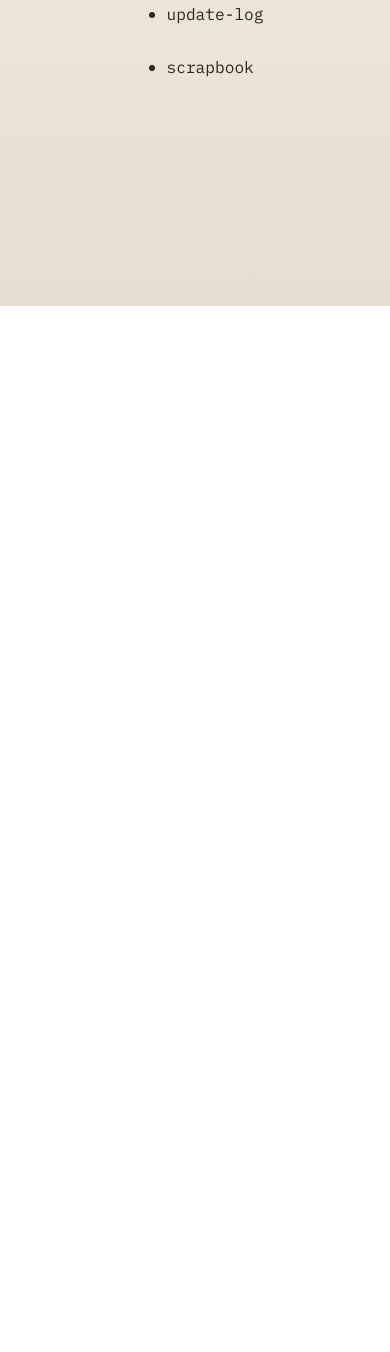
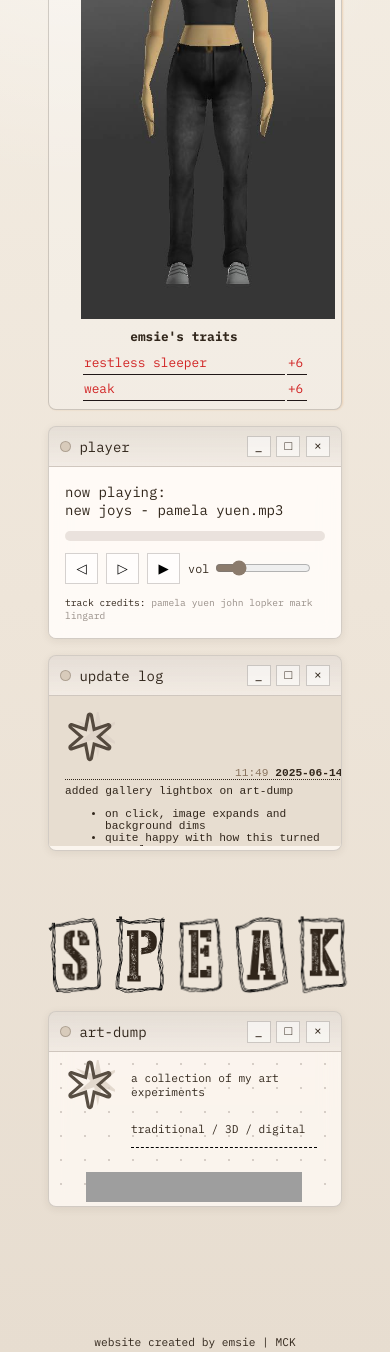
Before and after one commit to mollyckane/neocities-emsie-art, a plain HTML site: page index.html in a window 390 px wide. Shown: the part 538-1890 px from the top of the page. Before the commit the page ends 844 px from the top, so only its background shows below. Drawn offline with nearby package versions, Linux system fonts and the light colour scheme.

Commit message:
Redesign homepage layout and add Zomboid panel
Reworks `index.html` into a new grid-based desktop layout with a "currently playing" Project Zomboid section, embedded update log/art-dump windows, letterpress snippet link, and site footer. Updates `style.css` to support the new structure, responsive behavior, and revised window/icon styling, while dropping old draggable-window interaction patterns. Also adds the new Project Zomboid character image asset and refreshes interests on `pages/about.html` with additional music and games.

```diff
--- a/index.html
+++ b/index.html
@@ -20,7 +20,7 @@
       <p>in progress . . .</p>
   </div>
   <section class="wip-page">
-    <p>please excuse me while <br>i construct my site
+    <!-- <p>please excuse me while <br>i construct my site
       <br>but while you're here... you can check out my other pages:
       <ul>
         <li class="glow-text"><a href="/pages/art-dump.html">art-dump</a></li>
@@ -32,18 +32,15 @@
         <li><a href="/pages/update-log.html">update-log</a></li>
         <li><a href="/pages/scrapbook.html">scrapbook</a></li>
       </ul>
-    </p>
+    </p> -->
 
   </section>
+  <section class="desktop-new">
 
-
-  <!-- <main class="desktop" id="main">
-
-
-    <div class="desktop-icons" aria-hidden="true">
+    <!-- sidebar icons -->
+    <div class="desktop-icons" aria-hidden="true" style="grid-area: 1 / 1 / 2 / 2;">
       <div class="icon"><div class="icon-glyph" id="aboutBtn">✶</div>about</div>
-      <div class="icon"><div class="icon-glyph">♫</div>music</div>
-      <div class="icon"><div class="icon-glyph">✉</div><a href="https://users4.smartgb.com/g/g.php?a=s&i=g44-83576-34">guestbook</a></div>
+      <!-- <div class="icon"><div class="icon-glyph">✉</div><a href="https://users4.smartgb.com/g/g.php?a=s&i=g44-83576-34">guestbook</a></div> -->
       <div class="icon"><a href="/pages/art-dump.html"><div class="icon-glyph">✎</div></a>art</div>
     </div>
 
@@ -54,50 +51,92 @@
       </div>
     </div>
 
-    <section class="window tall" data-window style="left: 28vw; top: 7.5rem; z-index: 4;">
-      <header class="window-header" data-drag-handle>
-        <div class="window-title"><span class="window-dot"></span> home</div>
-        <div class="window-controls">
-          <button type="button" aria-label="Minimize">_</button>
-          <button type="button" aria-label="Maximize">□</button>
-          <button type="button" aria-label="Close">×</button>
-        </div>
-      </header>
-      <div class="window-body">
-        <div class="hero-etch">
-          <img src="hero-image.jpg">
-        </div>
-        <p class="lede">the way my heart beats inside me,<br>
-        every day, every hour<br>
-      and im breathing still.</p>
+    <!--  currently playing  -->
+    <div class="currently-playing" style="grid-area: 1 / 2 / 4 / 3;">
+      <div class="currently-playing-info">
+        <p>currently playing:
+        <p class="currently-playing-game-title">project zomboid</p></p>
       </div>
-    </section>
 
-    <---------- a quiet room section ---------
-    <section class="window medium" data-window style="left: 9rem; top: 11rem; z-index: 6;">
-      <header class="window-header" data-drag-handle>
-        <div class="window-title"><span class="window-dot"></span> about this place</div>
-        <div class="window-controls">
-          <button type="button" aria-label="Minimize">_</button>
-          <button type="button" aria-label="Maximize">□</button>
-          <button type="button" aria-label="Close">×</button>
-        </div>
-      </header>
-      <div class="window-body">
-        <----------- a quiet room ----------
-        <h2 class="section-title">a quiet room</h2>
-        <p class="note">i'm just a girl trying to find a place to fit in, creating and dilly-dallying, trying to view every day as a blessing rather than a curse &lt;3</p>
-        <ul class="link-list">
-          <li><a href="#" target="_blank" rel="noopener noreferrer">a stuffed specimen...</a></li>
-          <li><a href="pages/thoughts.html" target="_blank" rel="thoughts" class="glow-text">a void of particles...</a></li>
-          <li><a href="pages/letterpress.html" target="_blank" rel="letterpress" class="glow-text">a letterpress set...</a></li>
-        </ul>
+      <div class="currently-playing-grid">
+        <img src="/images/Project Zomboid Me as a Character.jpg">
+        <table>
+          <tr>
+            <th>emsie's traits</th>
+          </tr>
+          <tr style="color: rgb(209, 35, 35);">
+            <td>restless sleeper</td>
+            <td>+6</td>
+          </tr>
+          <tr style="color: rgb(209, 35, 35);">
+            <td>weak</td>
+            <td>+6</td>
+          </tr>
+          <tr style="color: rgb(209, 35, 35);">
+            <td>short of breath</td>
+            <td>+5</td>
+          </tr>
+          <tr style="color: rgb(209, 35, 35);">
+            <td>agoraphobic</td>
+            <td>+4</td>
+          </tr>
+          <tr style="color: rgb(209, 35, 35);">
+            <td>slow healer</td>
+            <td>+3</td>
+          </tr>
+          <tr style="color: rgb(209, 35, 35);">
+            <td>clumsy</td>
+            <td>+2</td>
+          </tr>
+          <tr style="color: rgb(209, 35, 35);">
+            <td>short sighted</td>
+            <td>+2</td>
+          </tr>
+          <tr style="color: rgb(209, 35, 35);">
+            <td>weak stomach</td>
+            <td>+2</td>
+          </tr>
+          <tr style="color: rgb(34, 187, 72);">
+            <td>low thirst</td>
+            <td>-2</td>
+          </tr>
+          <tr style="color: rgb(34, 187, 72);">
+            <td>nutritionist</td>
+            <td>-2</td>
+          </tr>
+          <tr style="color: rgb(34, 187, 72);">
+            <td>organised</td>
+            <td>-4</td>
+          </tr>
+          <tr style="color: rgb(34, 187, 72);">
+            <td>resilient</td>
+            <td>-4</td>
+          </tr>
+          <tr style="color: rgb(34, 187, 72);">
+            <td>tinkerer</td>
+            <td>-4</td>
+          </tr>
+          <tr style="color: rgb(34, 187, 72);">
+            <td>gymnast</td>
+            <td>-5</td>
+          </tr>
+          <tr style="color: rgb(34, 187, 72);">
+            <td>fast learner</td>
+            <td>-6</td>
+          </tr>
+          <tr style="color: rgb(34, 187, 72);">
+            <td>keen hearing</td>
+            <td>-6</td>
+          </tr>
+          <tr style="text-align: left; font-weight: bold; font-size: 1rem;">
+            <td style="border-bottom: 1px solid transparent;padding-top: 1rem;">points to spend: 0</td>
+          </tr>
+        </table>
       </div>
-    </section>
+    </div>
 
-    <-------- music player section --------
-    <section class="window small" data-window style="left: 62vw; top: 9rem; z-index: 7;">
-      <header class="window-header" data-drag-handle>
+    <div class="window small" style="grid-area: 1 / 3 / 2 /4;">
+      <header class="window-header">
         <div class="window-title"><span class="window-dot"></span> player</div>
         <div class="window-controls">
           <button type="button" aria-label="Minimize">_</button>
@@ -131,126 +170,47 @@
           <span style="font-size:0.6rem;color:inherit;">track credits: <a href="https://freemusicarchive.org/music/pamela-yuen/contact" target="_blank">pamela yuen</a> <a href="https://freemusicarchive.org/music/john-lopker/contact" target="_blank">john lopker</a> <a href="https://freemusicarchive.org/music/mark-lingard/contact" target="_blank">mark lingard</a></span>
         </div>
       </div>
-    </section>
+    </div>
 
-    <------- links + stamps section --------
-    <section class="window small" data-window style="left: 55vw; top: 27rem; z-index: 3;">
-      <header class="window-header" data-drag-handle>
-        <div class="window-title"><span class="window-dot"></span> links + stamps</div>
+    <div class="window small" style="grid-area: 2 / 3 / 3 /4; height: 100%;">
+      <header class="window-header">
+        <div class="window-title"><span class="window-dot"></span><a href="/pages/update-log.html" target="_blank">update log</a></div>
         <div class="window-controls">
           <button type="button" aria-label="Minimize">_</button>
           <button type="button" aria-label="Maximize">□</button>
           <button type="button" aria-label="Close">×</button>
         </div>
       </header>
-      <div class="window-body">
-        <div class="stamp-row">
-          <div class="stamp"><a href="/pages/art-dump.html" style="text-decoration: none;">art log</a></div>
-          <div class="stamp">shrines</div>
-          <div class="stamp"><a href="https://users4.smartgb.com/g/g.php?a=s&i=g44-83576-34"></a>guestbook</a></div>
-          <div class="stamp"><a href="pages/scrapbook.html">scrapbook</a></div>
-        </div>
-        <p class="credits">[88x31] buttons, friend links, fav games, tiny obsessions incoming.</p>
+      <iframe src="/pages/update-log.html" frameborder="0" height="100%" width="100%"></iframe>
+    </div>
+
+    <a href="/pages/letterpress.html" style="grid-area: 3 / 3 / 4 / 4;">
+      <div class="letterpress-snippet-container">
+        <img src="/images/letterpress/S@2x.png">
+        <img src="/images/letterpress/P@2x.png">
+        <img src="/images/letterpress/E@2x.png">
+        <img src="/images/letterpress/A@2x.png">
+        <img src="/images/letterpress/K@2x.png">
       </div>
-    </section>
+    </a>
 
-    <section></section>
 
-    <------- status section -------
-    <section class="window small" data-window style="left: 20vw; top: 29rem; z-index: 5;">
-      <header class="window-header" data-drag-handle>
-        <div class="window-title"><span class="window-dot"></span> status</div>
+    <div class="window art-dump-snippet">
+      <header class="window-header">
+        <div class="window-title"><span class="window-dot"></span><a href="/pages/art-dump.html" target="_blank">art-dump</a></div>
         <div class="window-controls">
           <button type="button" aria-label="Minimize">_</button>
           <button type="button" aria-label="Maximize">□</button>
           <button type="button" aria-label="Close">×</button>
         </div>
       </header>
-      <-- status box content --
-      <div class="window-body">
-        <div class="status-box">
-          currently thinking about: stipple textures, stars, the moon and pages that feel like rooms.
-        </div>
-        <ul class="mini-list" style="margin-top: 1rem;">
-          <li><a href="/pages/update-log.html" target="_blank">update log</a></li>
+      <iframe src="/pages/art-dump.html" frameborder="0" height="100%" width="100%"></iframe>
+    </div>
+  </section>
 
-
-        </ul>
-      </div>
-    </section>
-  </main>
-
-  ------ buttons banner --------
-  <div class="marquee-wrap" aria-label="Scrolling stamps banner">
-    <div class="marquee">
-      <div class="marquee-item">black tea addict</div>
-      <div class="marquee-item">draggable windows</div>
-      <div class="marquee-item">tiny relics & dusty links</div>
-      <div class="marquee-item">UTC +1</div>
-      <div class="marquee-item">old web forever</div>
-      <div class="marquee-item">guestbook coming soon</div>
-      <div class="marquee-item">black tea addict</div>
-      <div class="marquee-item">draggable windows</div>
-      <div class="marquee-item">tiny relics & dusty links</div>
-      <div class="marquee-item">UTC +1</div>
-      <div class="marquee-item">old web forever</div>
-      <div class="marquee-item">guestbook coming soon</div>
-      <div class="marquee-item"><img src="https://i.postimg.cc/pdd3rCQ5/winkingyawningbunny.gif" style="width:17px;height:23px;border:none;background:none;"></div>
-    </div>
-  </div> -->
-
-  <!-- <script>
-    (() => {
-      const windows = Array.from(document.querySelectorAll('[data-window]'));
-      let z = 20;
-
-      function bringToFront(win) {
-        z += 1;
-        win.style.zIndex = z;
-      }
-
-      windows.forEach((win) => {
-        const handle = win.querySelector('[data-drag-handle]');
-        if (!handle) return;
-
-        const controls = win.querySelectorAll('.window-controls button');
-        controls.forEach((button) => {
-          button.addEventListener('click', () => bringToFront(win));
-        });
-
-        win.addEventListener('mousedown', () => bringToFront(win));
-
-        handle.addEventListener('pointerdown', (event) => {
-          if (window.innerWidth <= 900) return;
-          if (event.target.closest('.window-controls')) return;
-          bringToFront(win);
-          const rect = win.getBoundingClientRect();
-          const offsetX = event.clientX - rect.left;
-          const offsetY = event.clientY - rect.top;
-          handle.setPointerCapture(event.pointerId);
-
-          const move = (moveEvent) => {
-            const maxX = window.innerWidth - rect.width - 12;
-            const maxY = window.innerHeight - rect.height - 54;
-            const nextX = Math.min(Math.max(12, moveEvent.clientX - offsetX), Math.max(12, maxX));
-            const nextY = Math.min(Math.max(12, moveEvent.clientY - offsetY), Math.max(12, maxY));
-            win.style.left = `${nextX}px`;
-            win.style.top = `${nextY}px`;
-          };
-
-          const up = () => {
-            handle.removeEventListener('pointermove', move);
-            handle.removeEventListener('pointerup', up);
-            handle.removeEventListener('pointercancel', up);
-          };
-
-          handle.addEventListener('pointermove', move);
-          handle.addEventListener('pointerup', up);
-          handle.addEventListener('pointercancel', up);
-        });
-      });
-    })();
-  </script> -->
+  <footer>
+    website created by emsie | MCK
+  </footer>
   <script src="javascript/extra.js"></script>
 </body>
 </html>
--- a/pages/about.html
+++ b/pages/about.html
@@ -46,8 +46,8 @@
             </ul>
             <span>interests:</span>
             <ul style="list-style:square;list-style-position: inside;padding-left: 0;">
-                <li><b>music:</b> the weeknd, sws, sleep token, oklou, crystal castles</li>
-                <li><b>games:</b> rf4, animal crossing, stardew, satisfactory</li>
+                <li><b>music:</b> the weeknd, sws, sleep token, oklou, crystal castles, foals</li>
+                <li><b>games:</b> rf4, animal crossing, stardew, satisfactory, planet zoo, project zomboid</li>
                 <li><b>food:</b> prawns, chocolate fudge brownies, caramel, haagen dazs praline & cream</li>
             </ul>
         </section>
--- a/style.css
+++ b/style.css
@@ -78,6 +78,13 @@ body::before {
     mix-blend-mode: multiply;
 }
 
+footer{
+    font-size: 0.7rem;
+    width: 100vw;
+    margin: 3rem auto 0.5rem auto;
+    text-align: center;
+}
+
 .body-dark{
     background:
         radial-gradient(circle at 20% 20%, rgba(59, 54, 43, 0.527), transparent 22%),
@@ -140,6 +147,181 @@ a{
     /* grid-template-columns: 100px repeat(4, auto);
     grid-template-rows: auto repeat(2, auto); */
 }
+
+.desktop-new{
+    display: grid;
+    grid-template-columns: 80px 2fr repeat(3, 1fr);
+    grid-template-rows: auto;
+    padding: 3rem;
+    gap: 1rem;
+    row-gap: 1rem;
+}
+div.currently-playing{
+    font-size: 0.8rem;
+    display: flex;
+    flex-direction: column;
+    border: 1px solid var(--color-border);
+    box-shadow: 1px 0px 2px rgba(209, 105, 0, 0.18) ;
+    border-radius: var(--radius-md);
+    height: fit-content;
+    max-height: 700px;
+    width: 700px;
+    background: rgba(255, 255, 255, 0.226);
+    padding: 2rem;
+}
+
+div .currently-playing-info{
+    display: flex;
+    gap: 1rem;
+}
+
+.currently-playing-game-title{
+    height: 31px;
+    width: 105px;
+    margin: 1rem 0;
+    place-items: center;
+    border: 1px solid rgba(49, 38, 27, 0.18);
+    background: linear-gradient(180deg, #fffdf8, #efe6db);
+    font-size: 10px;
+    text-align: center;
+    box-shadow: var(--shadow-sm);
+    padding: 0.5rem 1rem;
+}
+.currently-playing-game-title:hover{
+    transform: translateY(-1px);
+    color: rgb(180, 21, 21);
+}
+
+.currently-playing p{
+    padding: 0.5rem 0;
+}
+
+.currently-playing img{
+    max-height: 500px;
+    align-self: flex-end;
+}
+
+.currently-playing-grid{
+    display: grid;
+    grid-template-columns: 1fr 2fr;
+    gap: 1rem;
+}
+
+.currently-playing-grid table{
+    height: fit-content;
+    width: 100%;
+}
+
+.currently-playing-grid tr,
+.currently-playing-grid td {
+    height: 1.5rem;
+    border-bottom: 1px solid rgb(32, 23, 23);
+}
+
+.letterpress-snippet-container{
+    margin-top: 3rem;
+    display: flex;
+    gap: 0.5rem;
+    justify-content: space-between;
+    align-items: center;
+}
+
+.letterpress-snippet-container img{
+    height: 5rem;
+    margin: 0;
+    cursor: pointer;
+}
+
+.letterpress-snippet-container img:hover{
+    rotate: 10deg;
+    transition: linear 10ms;
+}
+
+.window.art-dump-snippet{
+    grid-area: 1 / 4 / 4 / 6;
+    height: 100%;
+}
+
+
+.window {
+    width: min(32rem, calc(100vw - 2rem));
+    height: fit-content;
+    background: var(--color-surface);
+    border: 1px solid var(--color-border);
+    box-shadow: var(--shadow-sm);
+    backdrop-filter: blur(10px);
+    -webkit-backdrop-filter: blur(10px);
+    border-radius: var(--radius-md);
+    overflow: hidden;
+}
+
+.window.small {
+    width: min(20rem, calc(100vw - 2rem));
+}
+
+.window.medium {
+    width: min(26rem, calc(100vw - 2rem));
+}
+
+.window.tall .window-body {
+    min-height: 14rem;
+}
+
+.window-header {
+    display: flex;
+    align-items: center;
+    justify-content: space-between;
+    gap: var(--space-3);
+    padding: 0.55rem 0.7rem;
+    background: linear-gradient(180deg, rgba(115, 100, 84, 0.16), rgba(115, 100, 84, 0.07));
+    border-bottom: 1px solid var(--color-divider);
+}
+
+.window-title {
+    display: flex;
+    align-items: center;
+    gap: var(--space-2);
+    min-width: 0;
+    font-size: var(--text-sm);
+    text-transform: lowercase;
+}
+
+.window-dot {
+    width: 0.7rem;
+    height: 0.7rem;
+    border-radius: 999px;
+    border: 1px solid rgba(49, 38, 27, 0.25);
+    background: #d8cbbb;
+    flex: none;
+}
+
+.window-controls {
+    display: flex;
+    gap: 0.35rem;
+    flex: none;
+}
+
+.window-controls button {
+    width: 1.5rem;
+    height: 1.35rem;
+    border: 1px solid rgba(49, 38, 27, 0.22);
+    background: rgba(255, 255, 255, 0.55);
+    color: var(--color-text);
+    font-family: var(--font-body);
+    font-size: 0.8rem;
+    line-height: 1;
+}
+
+.window-controls button:hover {
+    background: rgba(255, 255, 255, 0.9);
+}
+
+.window-body {
+    padding: var(--space-4);
+    background: rgba(255, 252, 248, 0.76);
+    min-height: 7rem;
+}
+
 
 header.header{
     /* position: absolute; */
@@ -212,94 +394,6 @@ img[src$=".svg"] {
     display: flex;
     justify-content: space-between;
     align-items: center;
-}
-
-
-.window {
-    width: min(32rem, calc(100vw - 2rem));
-    background: var(--color-surface);
-    border: 1px solid var(--color-border);
-    box-shadow: var(--shadow-md);
-    backdrop-filter: blur(10px);
-    -webkit-backdrop-filter: blur(10px);
-    border-radius: var(--radius-md);
-    height: fit-content;
-    overflow: hidden;
-}
-
-.window.small {
-    width: min(20rem, calc(100vw - 2rem));
-}
-
-.window.medium {
-    width: min(26rem, calc(100vw - 2rem));
-}
-
-.window.tall .window-body {
-    min-height: 14rem;
-}
-
-.window-header {
-    display: flex;
-    align-items: center;
-    justify-content: space-between;
-    gap: var(--space-3);
-    padding: 0.55rem 0.7rem;
-    background: linear-gradient(180deg, rgba(115, 100, 84, 0.16), rgba(115, 100, 84, 0.07));
-    border-bottom: 1px solid var(--color-divider);
-    cursor: grab;
-    user-select: none;
-    touch-action: none;
-}
-
-.window-header:active {
-    cursor: grabbing;
-}
-
-.window-title {
-    display: flex;
-    align-items: center;
-    gap: var(--space-2);
-    min-width: 0;
-    font-size: var(--text-sm);
-    text-transform: lowercase;
-}
-
-.window-dot {
-    width: 0.7rem;
-    height: 0.7rem;
-    border-radius: 999px;
-    border: 1px solid rgba(49, 38, 27, 0.25);
-    background: #d8cbbb;
-    flex: none;
-}
-
-.window-controls {
-    display: flex;
-    gap: 0.35rem;
-    flex: none;
-}
-
-.window-controls button {
-    width: 1.5rem;
-    height: 1.35rem;
-    border: 1px solid rgba(49, 38, 27, 0.22);
-    background: rgba(255, 255, 255, 0.55);
-    color: var(--color-text);
-    font-family: var(--font-body);
-    font-size: 0.8rem;
-    line-height: 1;
-    cursor: pointer;
-}
-
-.window-controls button:hover {
-    background: rgba(255, 255, 255, 0.9);
-}
-
-.window-body {
-    padding: var(--space-4);
-    background: rgba(255, 252, 248, 0.76);
-    min-height: 7rem;
 }
 
 .hero-etch {
@@ -406,15 +500,15 @@ img[src$=".svg"] {
     flex: none;
     width: 88px;
     height: 31px;
-    margin: 0.5rem 0.35rem;
-    display: grid;
+    /* margin: 0.5rem 0.35rem; */
+
     place-items: center;
     border: 1px solid rgba(49, 38, 27, 0.18);
     background: linear-gradient(180deg, #fffdf8, #efe6db);
     font-size: 10px;
     text-align: center;
     box-shadow: var(--shadow-sm);
-    padding: 0.2rem;
+    padding: 0.5rem;
 }
 
 @keyframes scroll {
@@ -425,14 +519,6 @@ img[src$=".svg"] {
     to {
         transform: translateX(-50%);
     }
-}
-
-.desktop-icons {
-    left: var(--space-4);
-    top: 7rem;
-    display: grid;
-    gap: var(--space-4);
-    z-index: 1;
 }
 
 .icon {
@@ -478,6 +564,12 @@ img[src$=".svg"] {
     margin: 0 0 var(--space-3);
     font-weight: 600;
     text-transform: lowercase;
+}
+
+.desktop-icons {
+    left: var(--space-4);
+    top: 7rem;
+    z-index: 1;
 }
 
 .status-box {
@@ -571,6 +663,15 @@ img[src$=".svg"] {
     }
 }
 
+@media (max-width: 1500px) {
+     .window.art-dump-snippet{
+       grid-area: 4 / 2 / 4 / 4;
+        height: 100%;
+        min-width: 100%;
+    }
+
+}
+
 @media (max-width: 900px) {
     body {
         overflow: auto;
@@ -582,6 +683,33 @@ img[src$=".svg"] {
         height: auto;
         padding-bottom: 5rem;
         overflow: auto;
+    }
+
+    .desktop-new{
+        display: flex;
+        flex-direction: column;
+        min-height: 100vh;
+        height: auto;
+        padding-bottom: 5rem;
+        overflow: auto;
+    }
+
+    .desktop-icons {
+        display: flex;
+    }
+
+    div.currently-playing {
+        display: block;
+        width: 100%;
+        overflow: auto;
+    }
+
+    .currently-playing-grid {
+        display: block;
+    }
+
+    .window{
+        max-width:100%;
     }
 
     .title-stamp,
@@ -599,15 +727,6 @@ img[src$=".svg"] {
 
     .desktop-icons {
         grid-template-columns: repeat(4, minmax(0, 1fr));
-        margin-bottom: var(--space-4);
-    }
-
-    .window {
-        position: relative !important;
-        inset: auto !important;
-        left: auto !important;
-        top: auto !important;
-        width: 100% !important;
         margin-bottom: var(--space-4);
     }
 
@@ -1291,13 +1410,14 @@ input[type="range"] {
     }
 }
 
-.about-inner {
+.desktop.dotted-bg main.about-inner {
     display: flex;
     flex-direction: row;
     gap: 1.5rem;
     padding: 2rem;
     max-width: 600px;
     overflow: hidden;
+    height: 100%;
 }
 
 /* art notebooks */
```
Also changed, not shown: images/Project Zomboid Me as a Character.jpg (added).
